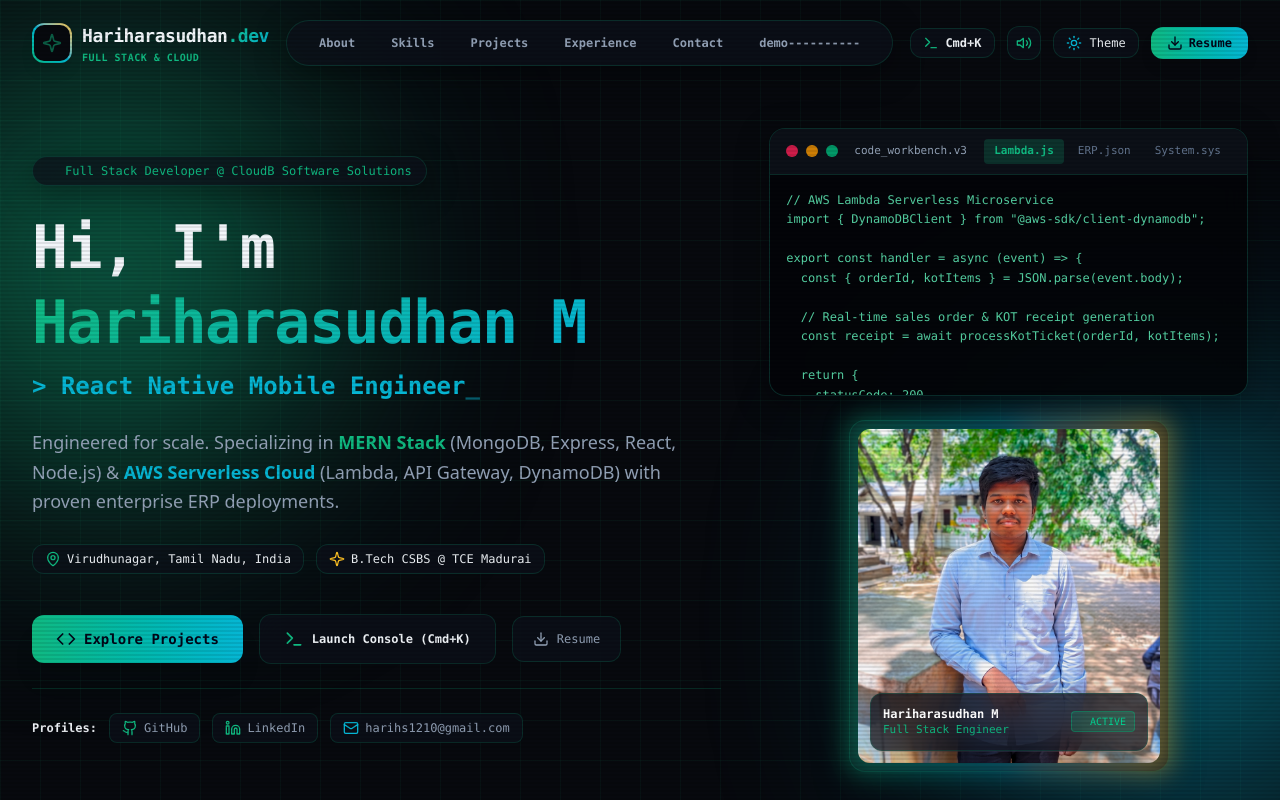
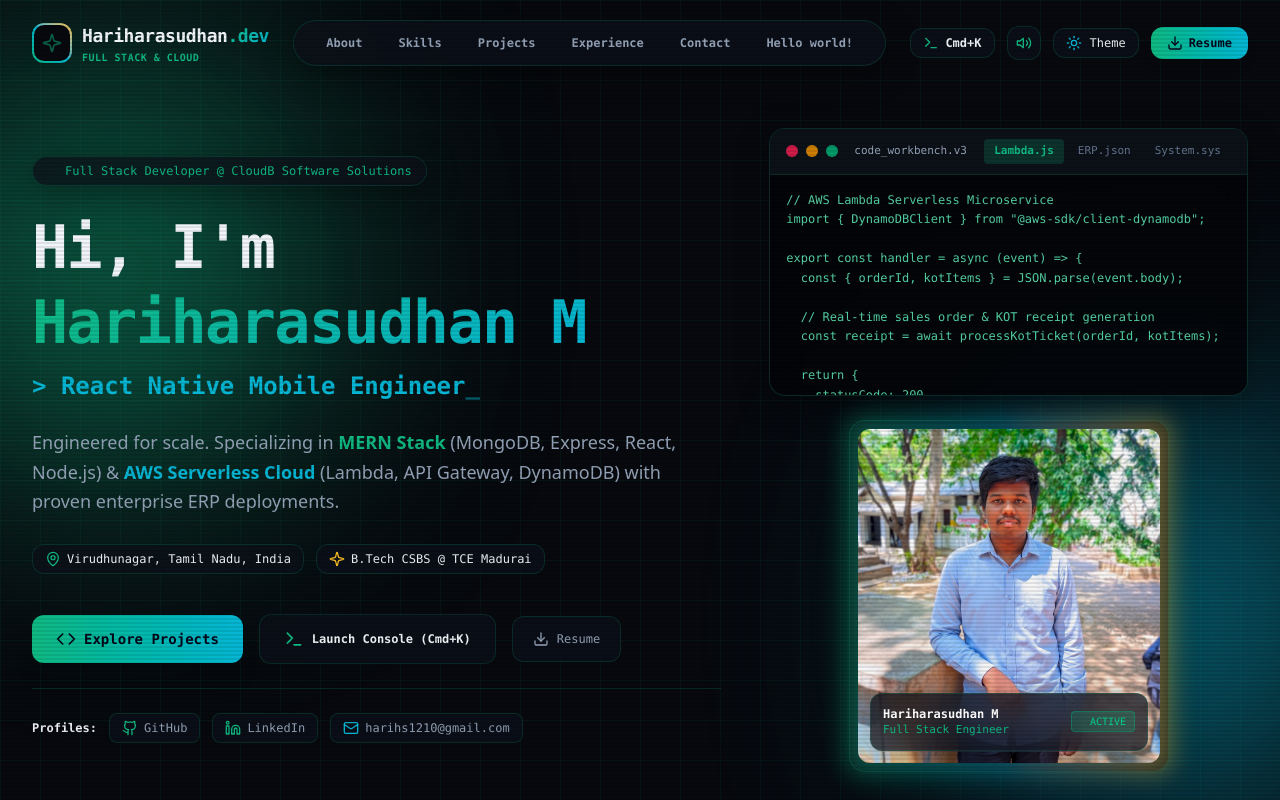
Before and after one commit to hariharasudhanm12/hari-portfolio, a Next.js app: page / in a window 1280 px wide. Shown: the top 800 px of the page. Built offline with nearby package versions, Linux system fonts and the light colour scheme.

Commit message:
fix:demo

```diff
--- a/src/components/Navbar.js
+++ b/src/components/Navbar.js
@@ -41,7 +41,7 @@
     { name: "Projects", href: "#projects" },
     { name: "Experience", href: "#experience" },
     { name: "Contact", href: "#contact" },
-    { name: "demo----------", href: "#contact" },
+    { name: "Hello world!", href: "#contact" },
   ];
 
   return (
```
